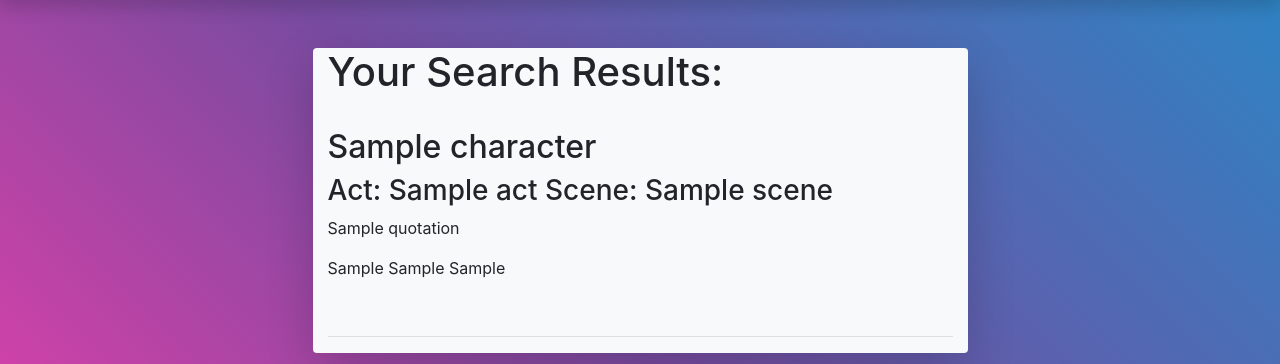
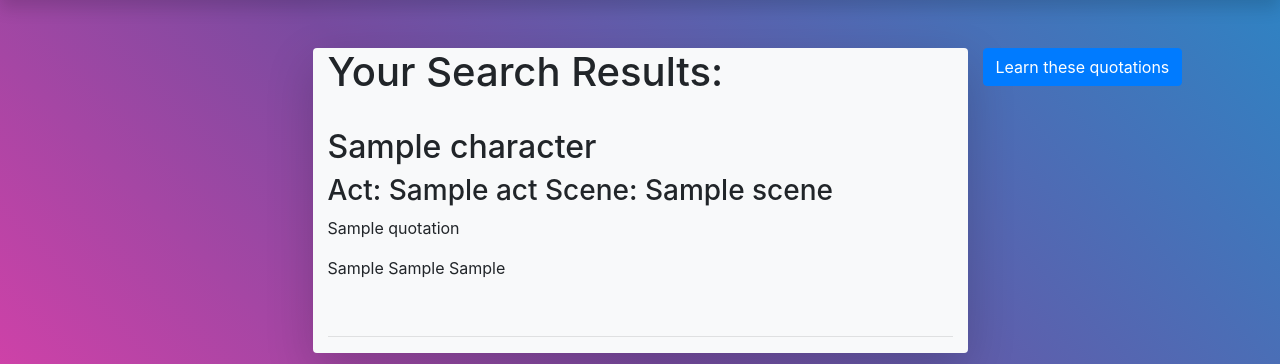
Before and after one commit to CharlieWWW94/Macbeth_webpage, a Flask app: template templates/search_results.html in a window 1280 px wide. Shown: the part 56-420 px from the top of the page. Run offline with Flask 2, Linux system fonts and the light colour scheme; the template is opened without the code that fills it: most values are stand-ins (such as "Sample title", 1, 10 or a date in 2020); some libraries are stand-ins or nearby versions.

Commit message:
begin work on gap fill exercise page. Convert each quotation to list and replace random word with 'X'.

```diff
--- a/main.py
+++ b/main.py
@@ -1,9 +1,11 @@
-from flask import Flask, render_template, request, jsonify
+from flask import Flask, render_template, request, jsonify, session
 from flask_bootstrap import Bootstrap
 from flask_wtf import FlaskForm
 from wtforms import SubmitField, SelectField
 import os
 import api_communicator
+import random
+import sys
 
 app = Flask(__name__)
 app.config['SECRET_KEY'] = os.getenv('SECRET_KEY')
@@ -25,6 +27,7 @@ def home():
         list_search_params = list(form.data.items())
         test = api_communicator.search(list_search_params)
         print(test)
+        session['quotations'] = test['quotations']
         return display_results(test)
 
     return render_template("index.html", form=form)
@@ -35,5 +38,24 @@ def display_results(results):
     return render_template("search_results.html", results=results)
 
 
+@app.route("/learn_quotations", methods=["GET"])
+def learn_quotations():
+    quotations_to_learn = session.get('quotations', None)
+    for quotation in quotations_to_learn:
+        quotation_as_list = quotation['quotation'].split()
+        quotation['quotation'] = quotation_as_list
+
+    quotations_to_complete = {'quotations': []}
+    for quotation in quotations_to_learn:
+        to_remove = random.randint(0, int(len(quotation['quotation']) - 1))
+        quotation_to_complete = quotation
+        quotation_to_complete['quotation'][to_remove] = 'X'
+        print(quotation_to_complete)
+        quotations_to_complete['quotations'].append(quotation_to_complete)
+    print(quotations_to_complete)
+
+    return render_template("learn_quotations.html", quotations=quotations_to_complete)
+
+
 if __name__ == "__main__":
     app.run(debug=True)
--- /dev/null
+++ b/templates/learn_quotations.html
@@ -0,0 +1,6 @@
+{% extends 'base.html' %}
+
+{% block content %}
+{% include 'header.html' %}
+<h1>We are online!</h1>
+{% endblock %}
--- a/templates/search_results.html
+++ b/templates/search_results.html
@@ -21,7 +21,7 @@
             <hr>
             {% endfor %}
         </div>
-        <div class="col-xxl-4 col-xl-3 col-sm-1"></div>
+        <div class="col-xxl-4 col-xl-3 col-sm-1"><a href="{{url_for('learn_quotations')}}"><button type="button" class="btn btn-primary mt-5">Learn these quotations</button></a></div>
     </div>
 </div>
 {% endblock %}
```
